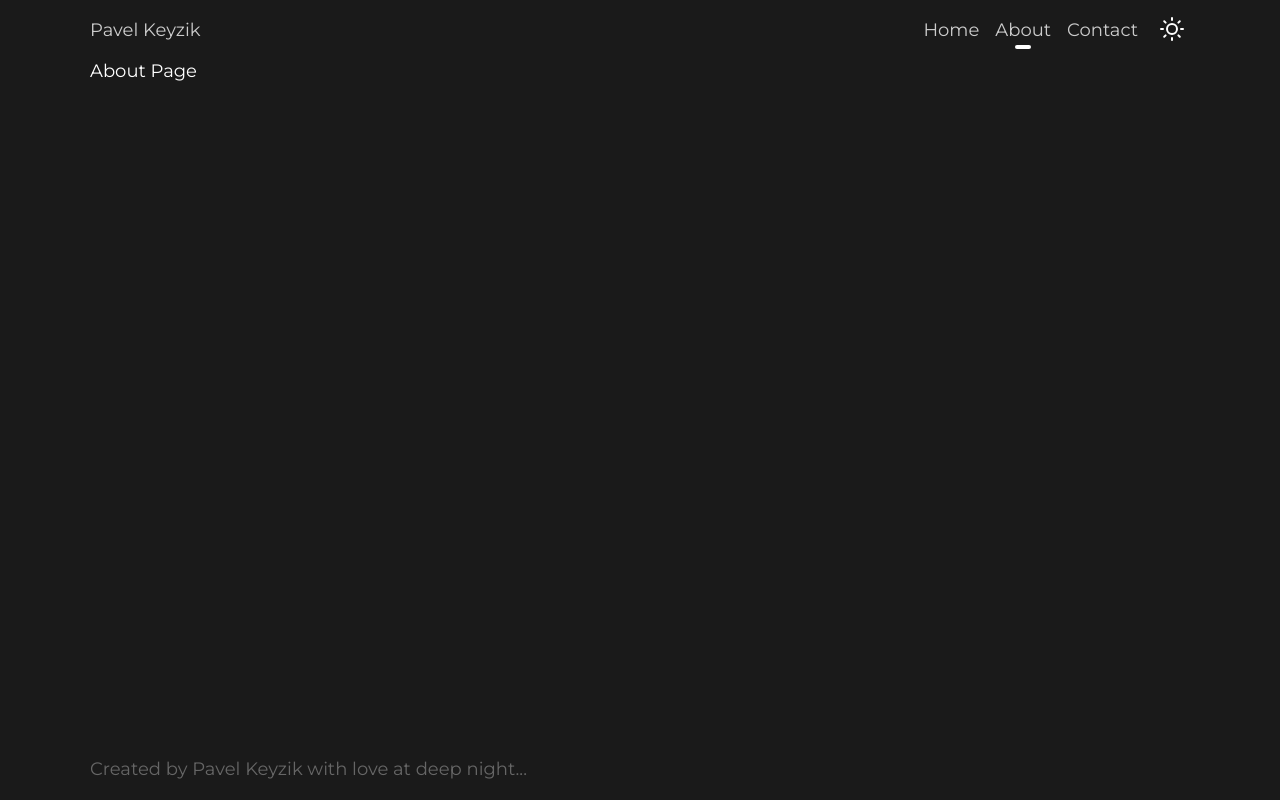
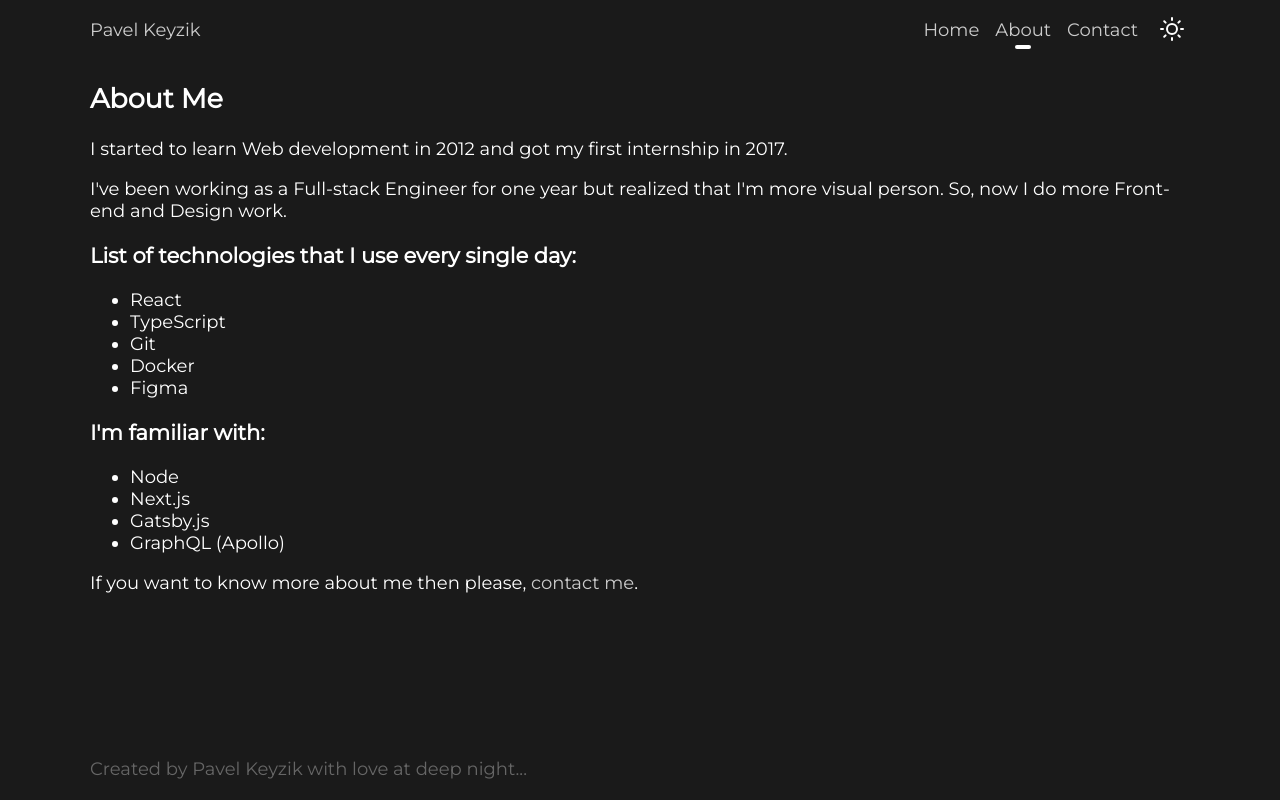
Before and after one commit to pavelkeyzik/backup.pavelkeyzik, a Next.js app: page /about in a window 1280 px wide. Built offline with nearby package versions, Linux system fonts and the light colour scheme.

Commit message:
Add content to about me page

```diff
--- a/src/pages/about.tsx
+++ b/src/pages/about.tsx
@@ -1,10 +1,41 @@
+import Link from 'next/link';
 import { ContentWidth } from '../components/ContentWidth';
 import { Layout } from '../components/Layout';
 
 function AboutPage() {
   return (
     <Layout>
-      <ContentWidth>About Page</ContentWidth>
+      <ContentWidth>
+        <h2>About Me</h2>
+        <p>
+          I started to learn Web development in 2012 and got my first internship
+          in 2017.
+        </p>
+        <p>
+          I've been working as a Full-stack Engineer for one year but realized
+          that I'm more visual person. So, now I do more Front-end and Design
+          work.
+        </p>
+        <h3>List of technologies that I use every single day:</h3>
+        <ul>
+          <li>React</li>
+          <li>TypeScript</li>
+          <li>Git</li>
+          <li>Docker</li>
+          <li>Figma</li>
+        </ul>
+        <h3>I'm familiar with:</h3>
+        <ul>
+          <li>Node</li>
+          <li>Next.js</li>
+          <li>Gatsby.js</li>
+          <li>GraphQL (Apollo)</li>
+        </ul>
+        <p>
+          If you want to know more about me then please,{' '}
+          <Link href="/contact">contact me</Link>.
+        </p>
+      </ContentWidth>
     </Layout>
   );
 }
```
